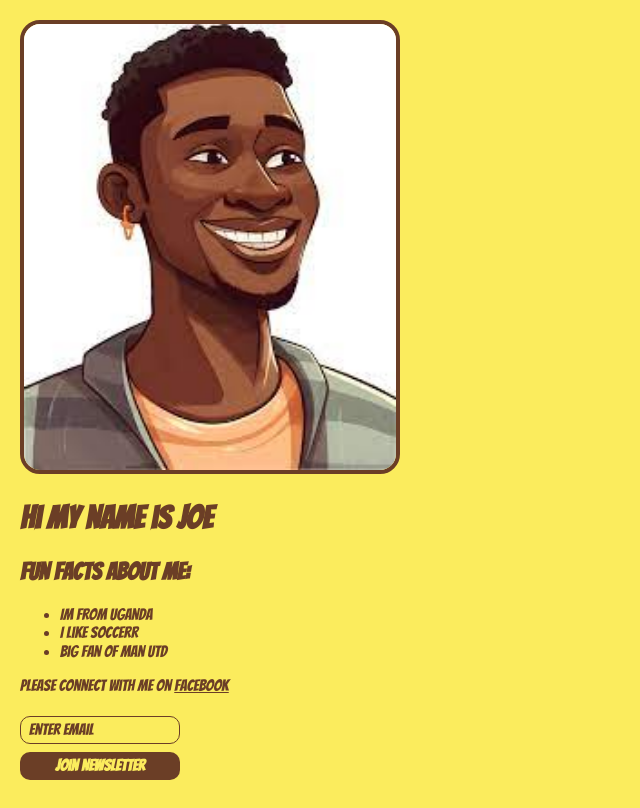
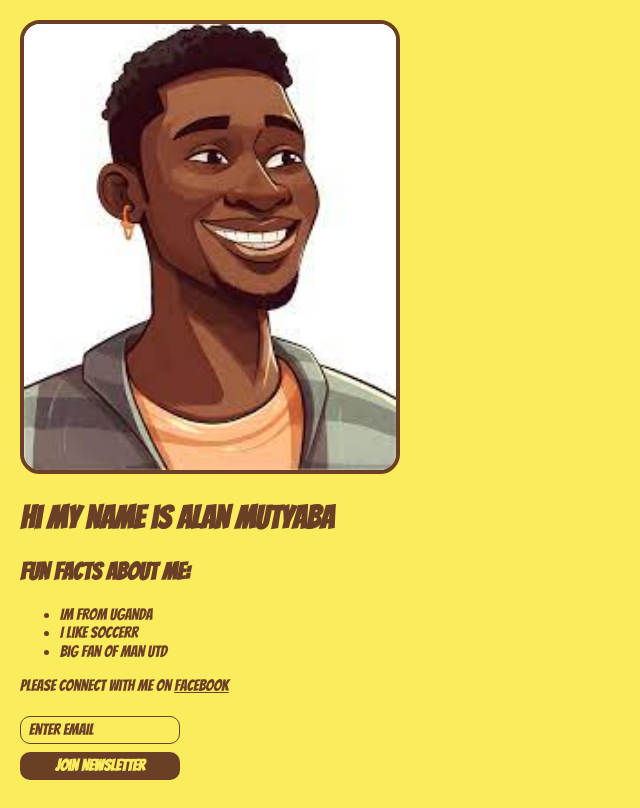
Before and after one commit to CodeRunner10/my-personal-website, a website built with Vite: page index.html in a window 1280 px wide. Shown: the whole page, without its empty margins (0-640 px from the left). Built offline with nearby package versions, Linux system fonts and the light colour scheme; a web font is replaced by a local one.

Commit message:
changed the heading
added my last name

```diff
--- a/index.html
+++ b/index.html
@@ -12,7 +12,7 @@
         Write the HTML for your personal website.
         -->
         <img src="avatar.jpg">
-        <h1>Hi my name is Joe</h1>
+        <h1>Hi my name is Alan Mutyaba </h1>
         <h2>Fun facts about me:</h2>
 
         <ul>
```
